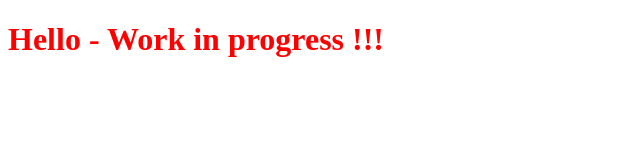
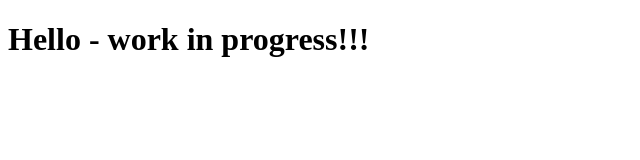
Before and after one commit to m-c-ciprian/My-first-posted-app, a plain HTML site: page index.html in a window 1280 px wide. Shown: the whole page, without its empty margins (0-640 px from the left). Drawn offline with Linux system fonts and the light colour scheme.

Commit message:
Add first index, simple one

```diff
--- a/index.html
+++ b/index.html
@@ -3,12 +3,11 @@
 <head>
     <meta charset="UTF-8">
     <meta name="viewport" content="width=device-width, initial-scale=1.0">
-    <title>Hello world</title>
-    <link rel="stylesheet" href="style.css">
+    <title>First added app</title>
 </head>
 <body>
 
-    <h1>Hello - Work in progress !!!</h1>
+<h1>Hello - work in progress!!!</h1>
 
 </body>
 </html>
--- a/style.css
+++ /dev/null
@@ -1,4 +0,0 @@
-h1 {
-    color: red;
-
-}
```
Also changed, not shown: 1 other file.
